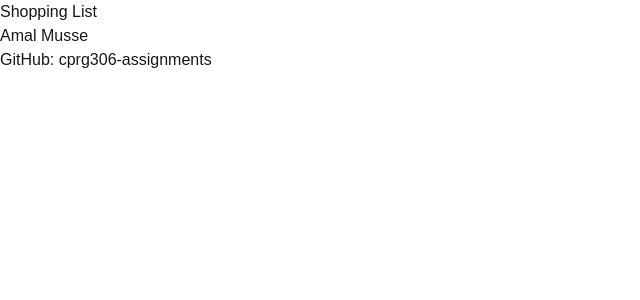
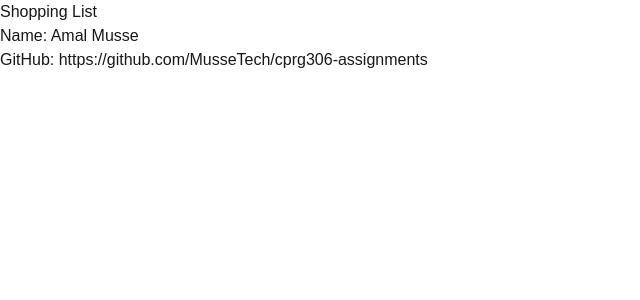
Before and after one commit to MusseTech/cprg306-assignments, a Next.js app: page /week-2 in a window 1280 px wide. Shown: the top 300 px of the page, without its empty margins (0-640 px from the left). Built offline with nearby package versions, Linux system fonts and the light colour scheme.

Commit message:
Updated Week 2 page and root link

```diff
--- a/app/page.js
+++ b/app/page.js
@@ -1,13 +1,12 @@
-import Link from "next/link";
+import Link from 'next/link';
 
 export default function Home() {
   return (
     <main>
       <h1>CPRG 306: Web Development 2 - Assignments</h1>
-      <p>
-        Go to <Link href="/week-2">Week 2 Page</Link>
-      </p>
-      <p>Additional information can go here.</p>
+      <Link href="/week-2">
+        <p>Go to Week 2</p>
+      </Link>
     </main>
   );
 }
--- a/app/week-2/student-info.js
+++ b/app/week-2/student-info.js
@@ -1,13 +1,13 @@
-import Link from "next/link";
+import Link from 'next/link';
 
 export default function StudentInfo() {
     return (
         <div>
-            <p>Amal Musse</p>
+            <p>Name: Amal Musse</p>
             <p>
                 GitHub:{" "}
-                <Link href="https://github.com/MusseTech/cprg306-assignments" target="_blank">
-                    cprg306-assignments
+                <Link href="https://github.com/MusseTech/cprg306-assignments">
+                    https://github.com/MusseTech/cprg306-assignments
                 </Link>
             </p>
         </div>
```
